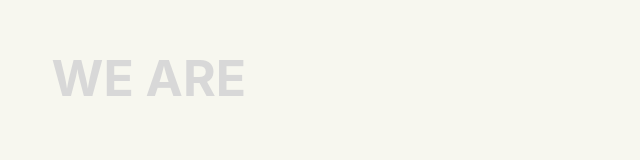
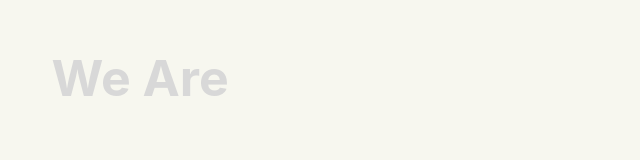
Before and after one commit to DianaBarrios/TeamApp-PersonCounter, a React (Create React App) app: page / in a window 1280 px wide. Shown: the part 241-401 px from the top of the page, without its empty margins (276-916 px from the left). Built offline with nearby package versions, Linux system fonts and the light colour scheme.

Commit message:
test change for trigger

```diff
--- a/src/App.js
+++ b/src/App.js
@@ -10,7 +10,7 @@ function App() {
         <header className="App-header">
             <div class="row justify-content-center">
               <div class="WE-ARE col-6">
-                WE ARE
+                We Are
               </div>
             </div>
 
```
